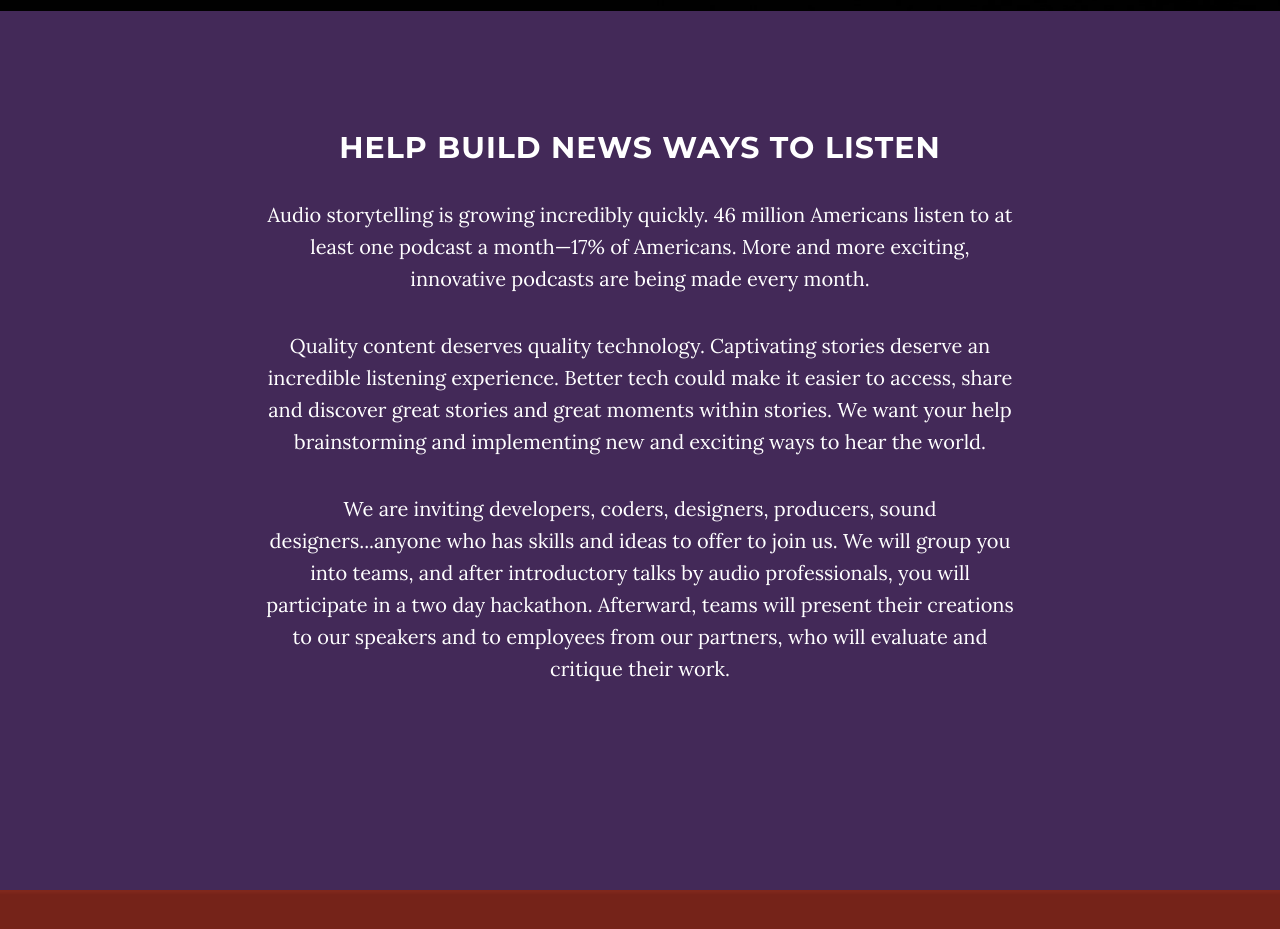
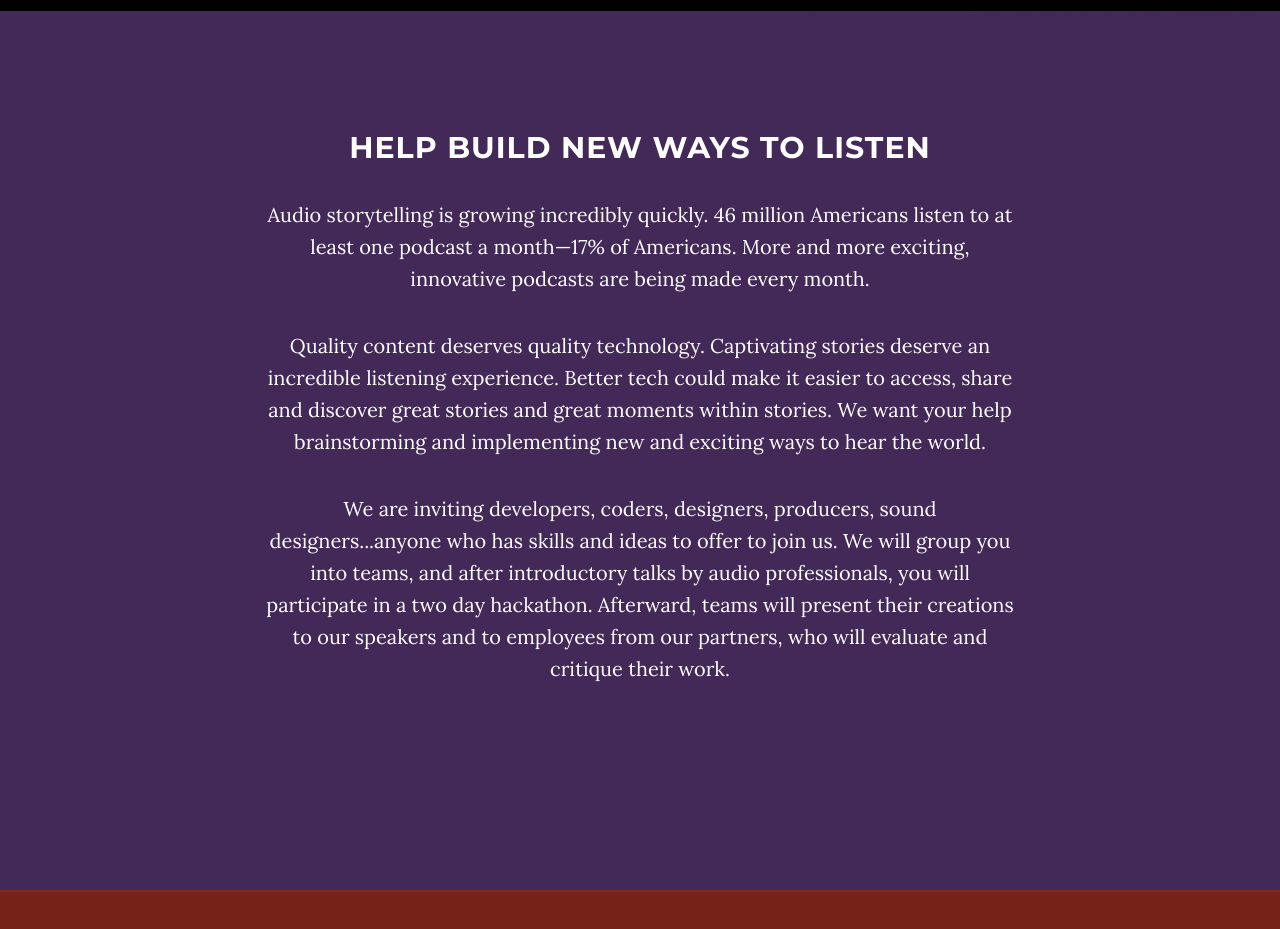
Before and after one commit to lamthuyvo/thisamericanlife-hackathon, a plain HTML site: page index.html in a window 1280 px wide. Shown: the part 860-1789 px from the top of the page. Drawn offline with Linux system fonts and the light colour scheme; some packages are replaced by stand-ins of ours.

Commit message:
made headline edit

```diff
--- a/index.html
+++ b/index.html
@@ -122,7 +122,7 @@
     <section id="about" class="container content-section text-center">
         <div class="row">
             <div class="col-lg-8 col-lg-offset-2">
-                <h2>Help Build News Ways to Listen</h2>
+                <h2>Help Build New Ways to Listen</h2>
                 <p>Audio storytelling is growing incredibly quickly. 46 million Americans listen to at least one podcast a month—17% of Americans. More and more exciting, innovative podcasts are being made every month.</p>
 
                 <p>Quality content deserves quality technology. Captivating stories deserve an incredible listening experience. Better tech could make it easier to access, share and discover great stories and great moments within stories. We want your help brainstorming and implementing new and exciting ways to hear the world.</p>
```
